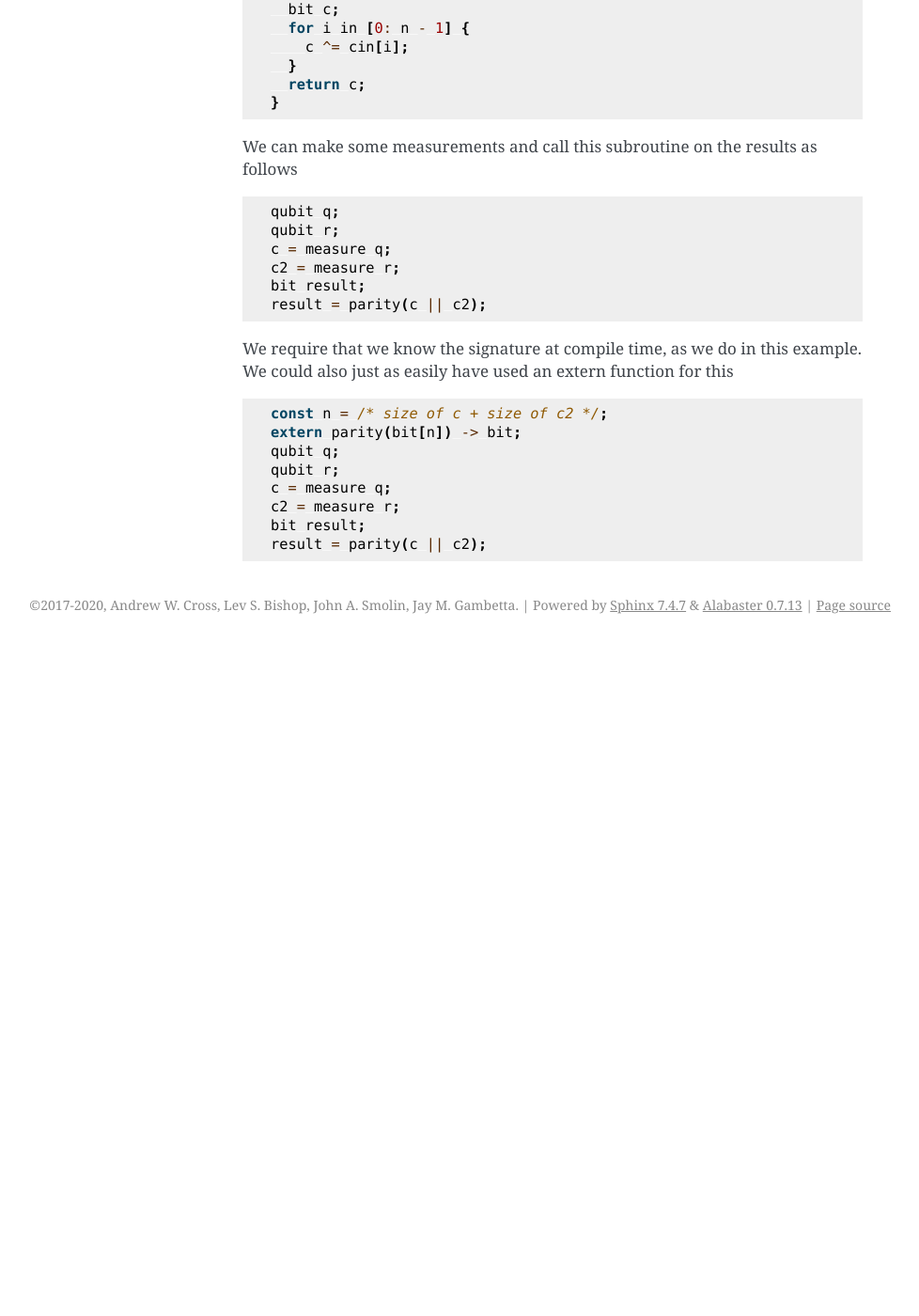
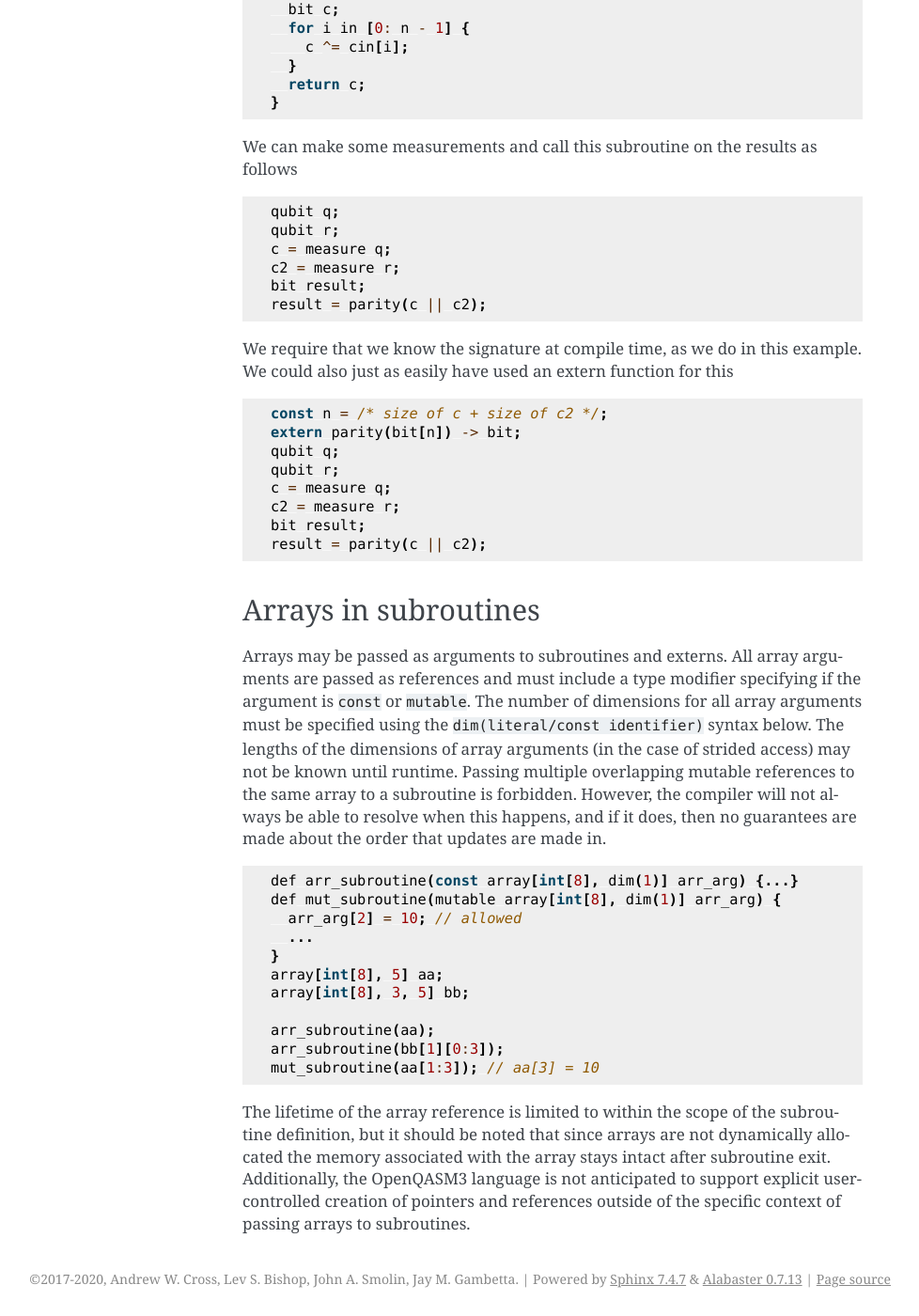
Before and after one commit to openqasm/openqasm, a Sphinx documentation site: the page built from source/language/subroutines.rst, in a window 1280 px wide and 1400 px high, scrolled down 860 px. Shown: the whole window at 94% size, without its empty margins (162-1140 px from the left). Built offline with Sphinx 7.4.7, drawn with Linux system fonts in a browser that asks for light colours; pages that are not in the unit, such as notebooks, are missing from menus; before the commit the page ends 1543 px from its top, so only the background shows below that; some of the changed text lies outside the part shown.

Commit message:
Move discussion of arrays in subroutines to subroutine section, add note about lifetime and scope of array references, and that other types of pointers and references are not anticipated to be added to the language

```diff
--- a/source/language/subroutines.rst
+++ b/source/language/subroutines.rst
@@ -73,3 +73,40 @@ this
    c2 = measure r;
    bit result;
    result = parity(c || c2);
+
+.. _arrays-in-subroutines:
+
+Arrays in subroutines
+---------------------
+
+Arrays may be passed as arguments to subroutines and externs. All array
+arguments are passed as references and must include a type modifier specifying
+if the argument is ``const`` or ``mutable``. The number of dimensions for all
+array arguments must be specified using the ``dim(literal/const identifier)``
+syntax below. The lengths of
+the dimensions of array arguments (in the case of strided access) may not be
+known until runtime. Passing multiple overlapping mutable references to the same
+array to a subroutine is forbidden. However, the compiler will not always be
+able to resolve when this happens, and if it does, then no guarantees are made
+about the order that updates are made in.
+
+.. code-block:: c
+
+   def arr_subroutine(const array[int[8], dim(1)] arr_arg) {...}
+   def mut_subroutine(mutable array[int[8], dim(1)] arr_arg) {
+     arr_arg[2] = 10; // allowed
+     ...
+   }
+   array[int[8], 5] aa;
+   array[int[8], 3, 5] bb;
+
+   arr_subroutine(aa);
+   arr_subroutine(bb[1][0:3]);
+   mut_subroutine(aa[1:3]); // aa[3] = 10
+
+The lifetime of the array reference is limited to within the scope of the
+subroutine definition, but it should be noted that since arrays are not
+dynamically allocated the memory associated with the array stays intact after
+subroutine exit. Additionally, the OpenQASM3 language is not anticipated to
+support explicit user-controlled creation of pointers and references outside
+of the specific context of passing arrays to subroutines.
```
Also changed, not shown: source/language/types.rst (+2 -24 lines).
